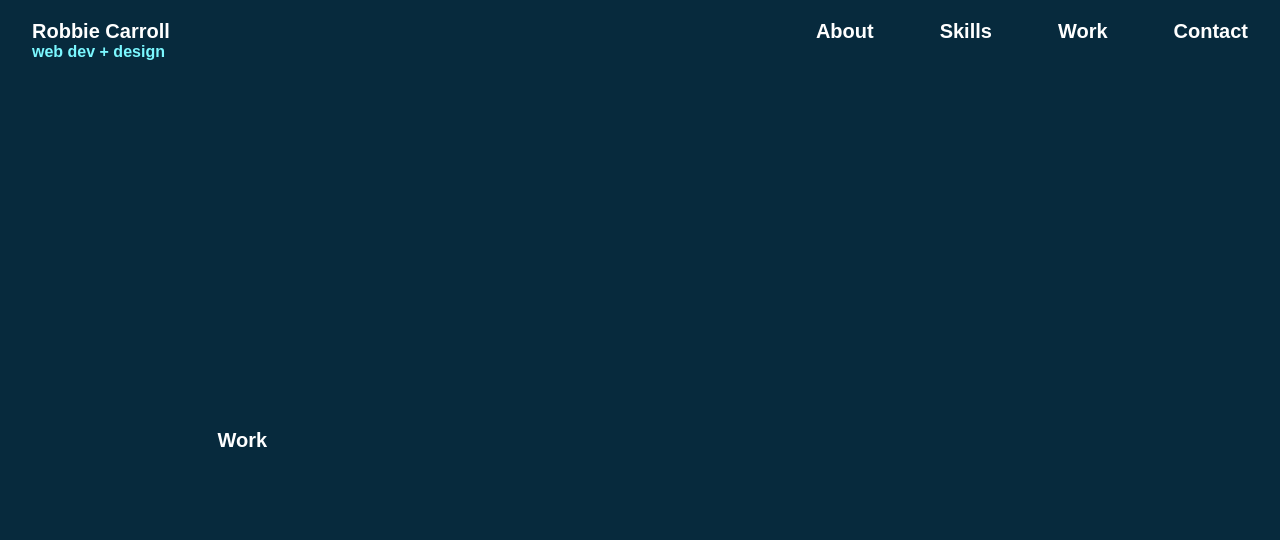
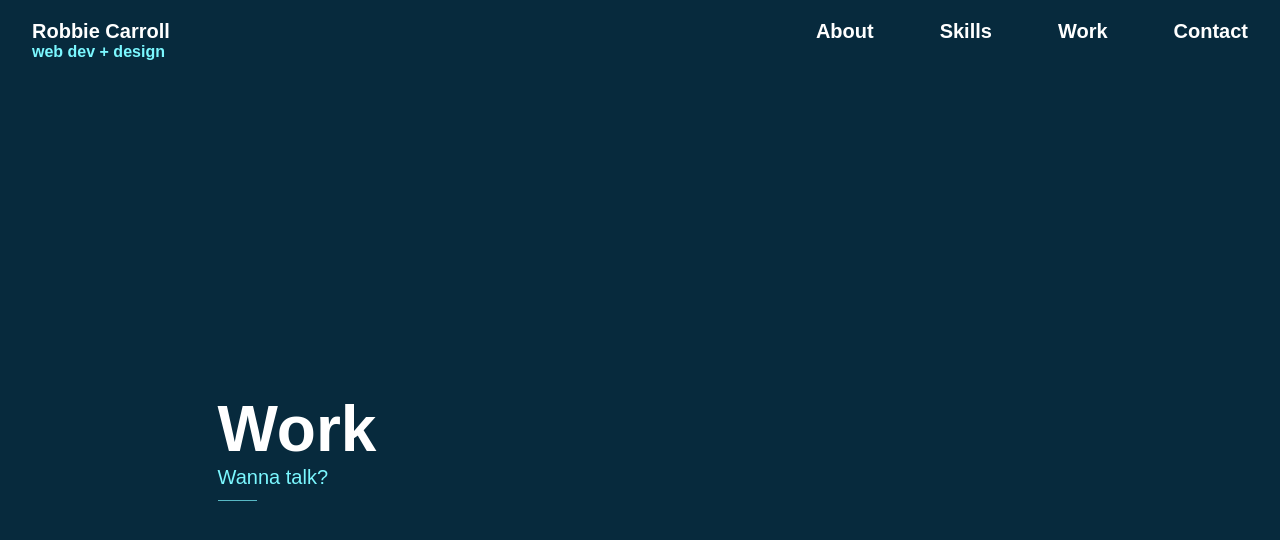
Before and after one commit to anewlens/portfolio-next, a Next.js app: page /work in a window 1280 px wide. Shown: the top 540 px of the page. Built offline with nearby package versions, Linux system fonts and the light colour scheme; a web font is replaced by a local one.

Commit message:
Page Transition

```diff
--- a/package.json
+++ b/package.json
@@ -11,6 +11,7 @@
     "lint": "next lint"
   },
   "dependencies": {
+    "framer-motion": "^6.2.8",
     "next": "12.1.2",
     "react": "18.0.0",
     "react-dom": "18.0.0"
--- a/pages/_app.tsx
+++ b/pages/_app.tsx
@@ -1,12 +1,38 @@
 import '../styles/globals.css'
 import type { AppProps } from 'next/app'
 import Layout from '../Components/Layout/Layout'
+import {
+  AnimatePresence,
+  domAnimation, LazyMotion,
+  m
+} from 'framer-motion'
 
-function MyApp({ Component, pageProps }: AppProps) {
+function MyApp({ Component, pageProps, router }: AppProps) {
+
+  const pageAnimation = {
+    hidden: { opacity: 0 },
+    visible: { opacity: 1 },
+    exit: { opacity: 0 }
+  }
+
+
   return (
     <Layout>
-      <Component {...pageProps} />
-    </Layout>
+      <LazyMotion features={domAnimation}>
+        <AnimatePresence initial={false} exitBeforeEnter>
+          <m.main
+            key={router.route}
+            variants={pageAnimation}
+            initial="hidden"
+            animate="visible"
+            exit="exit"
+            transition={{ type: 'linear' }}>
+            <Component {...pageProps} />
+          </m.main>
+        </AnimatePresence>
+
+      </LazyMotion>
+    </Layout >
   )
 }
 
--- a/pages/work/index.tsx
+++ b/pages/work/index.tsx
@@ -1,10 +1,15 @@
 import React from 'react';
 import { NextPage } from 'next'
+import styles from '../../styles/Pages/Work.module.css'
+import Button from '../../Components/Common/NextPageLink';
 
 const Work: NextPage = () => {
     return (
-        <div>
-            <h1>Work</h1>
+        <div className={styles.content}>
+            <h1 className={styles.content_title}>Work</h1>
+            <Button route="/contact">
+                Wanna talk?
+            </Button>
         </div>
     );
 };
--- a/styles/Pages/Skills.module.css
+++ b/styles/Pages/Skills.module.css
@@ -7,7 +7,7 @@
 
 .content>a {
     position: absolute;
-    right: -15%;
+    right: -0%;
     top: 50%;
 }
 
--- /dev/null
+++ b/styles/Pages/Work.module.css
@@ -0,0 +1,9 @@
+.content {
+    display: flex;
+    flex-direction: column;
+}
+
+.content_title {
+    font-size: 6.4rem;
+    font-weight: 700;
+}
```
